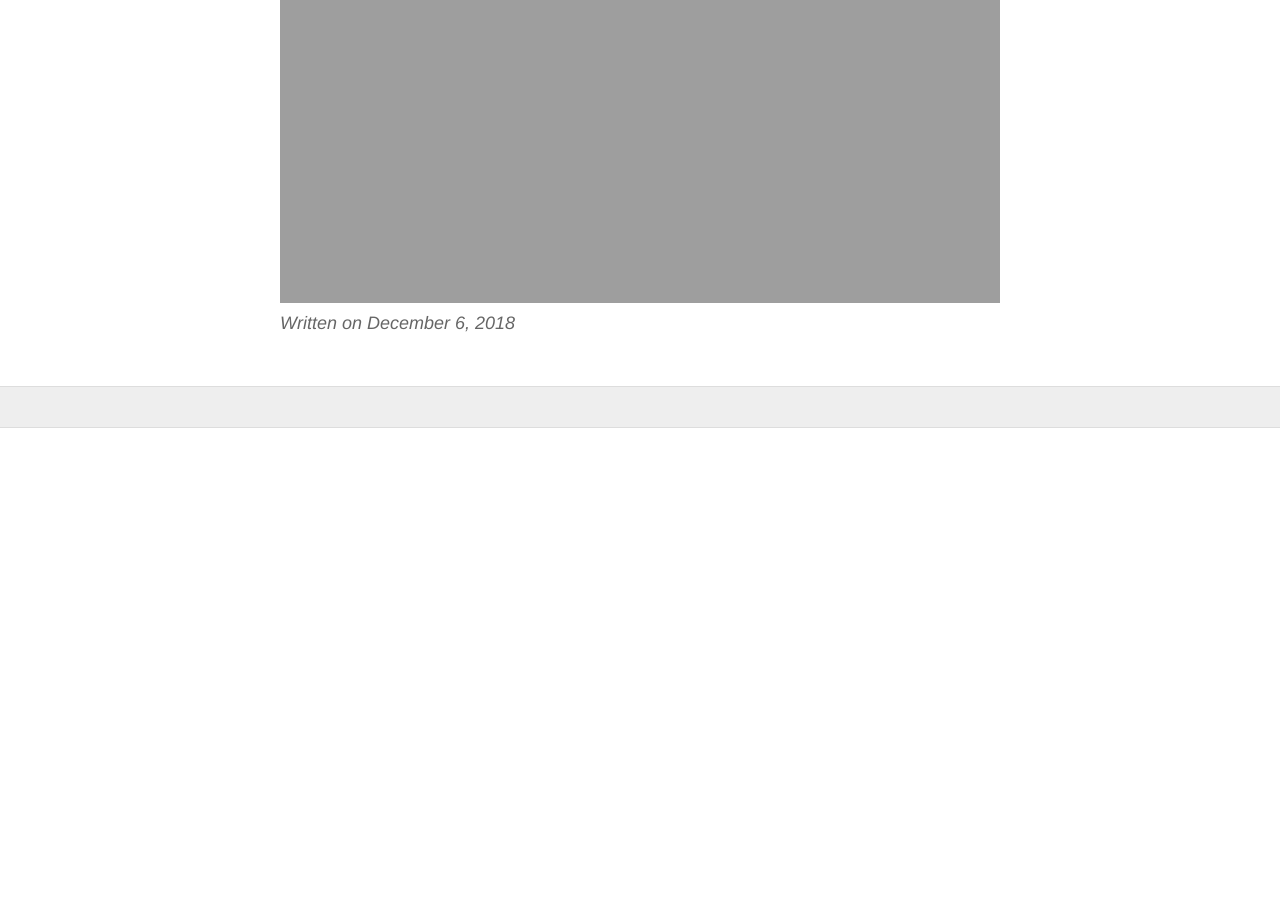
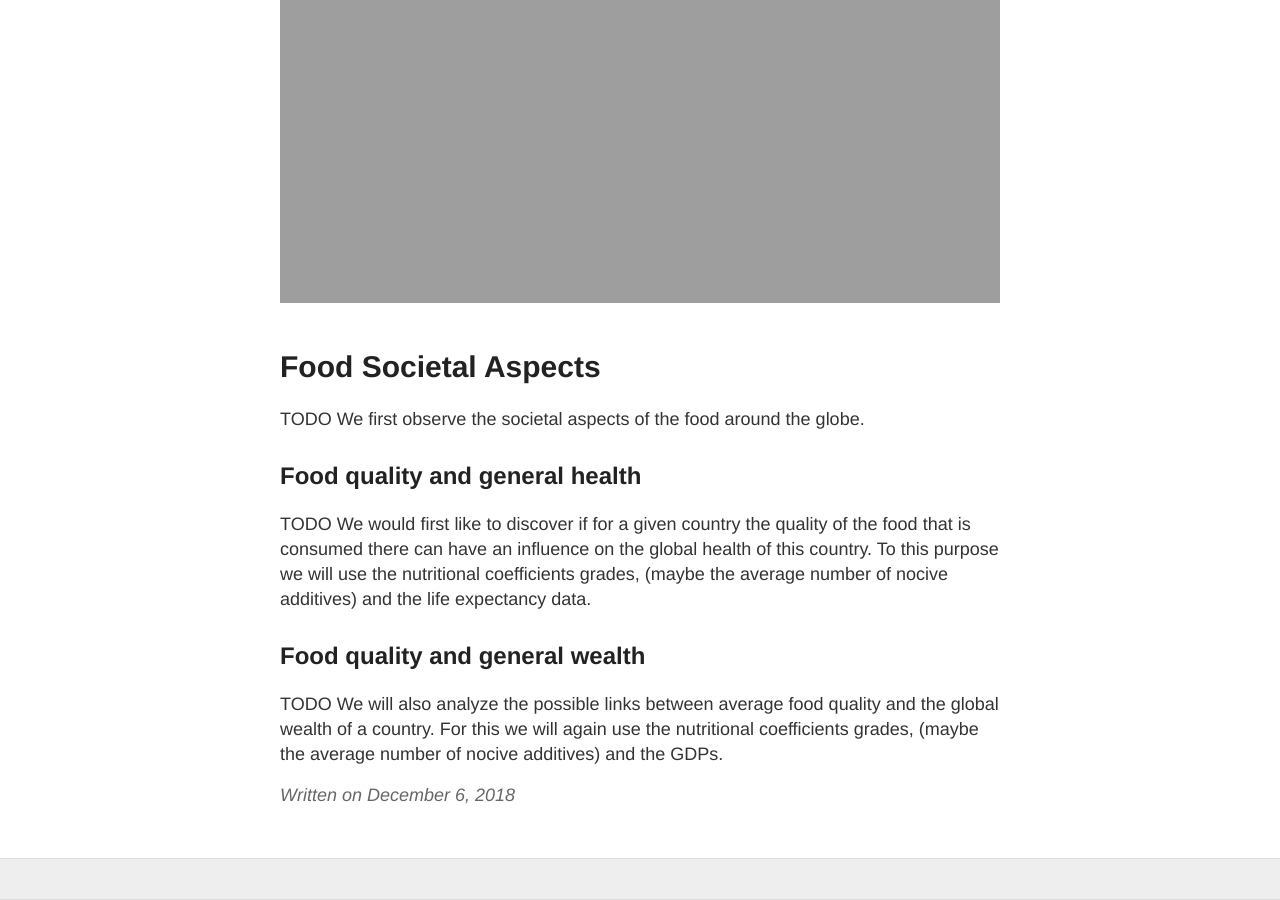
Before and after one commit to AdamanTeam/AdamanTeam.github.io, a Jekyll site: the page built from _posts/2018-12-6-Data-Story.md, in a window 1280 px wide and 900 px high, scrolled down 3199 px. Built offline with Jekyll 4.4.1, drawn with Linux system fonts in a browser that asks for light colours; before the commit the page ends 3627 px from its top, so only the background shows below that.

Commit message:
Update 2018-12-6-Data-Story.md

```diff
--- a/_posts/2018-12-6-Data-Story.md
+++ b/_posts/2018-12-6-Data-Story.md
@@ -29,7 +29,7 @@ Finally the origin of the ingredients is displayed. Again France is by far the c
 
 # Maps
 "Lorem ipsum dolor sit amet, consectetur adipiscing elit, sed do eiusmod tempor incididunt ut labore et dolore magna aliqua. Ut enim ad minim veniam, quis nostrud exercitation ullamco laboris nisi ut aliquip ex ea commodo consequat. Duis aute irure dolor in reprehenderit in voluptate velit esse cillum dolore eu fugiat nulla pariatur. Excepteur sint occaecat cupidatat non proident, sunt in culpa qui officia deserunt mollit anim id est laborum."
-<iframe src="https://adamanteam.github.io/products.html" width="100%" height="400px">
+<iframe src="https://adamanteam.github.io/products.html" width="100%" height="400px"></iframe>
 
 # Food Societal Aspects
 
```
